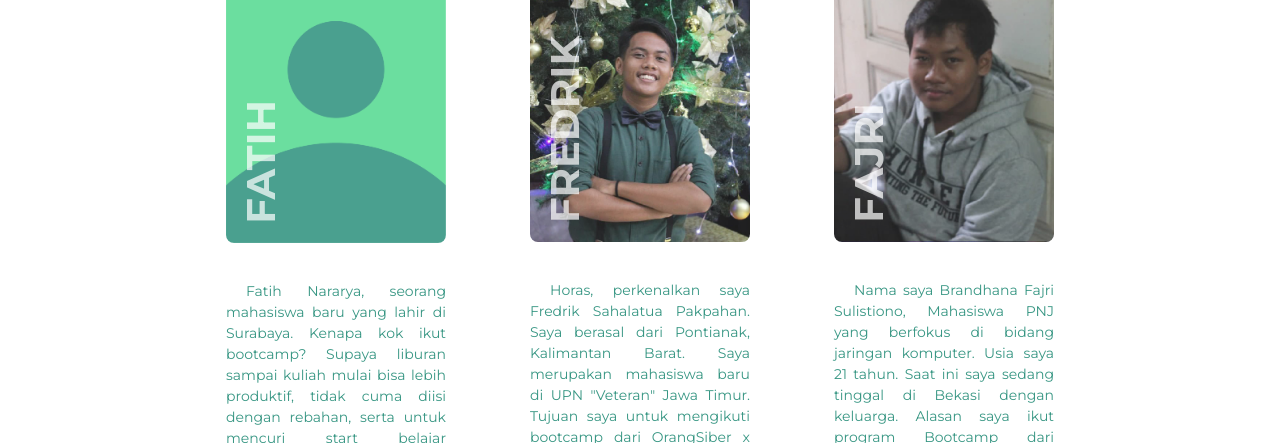
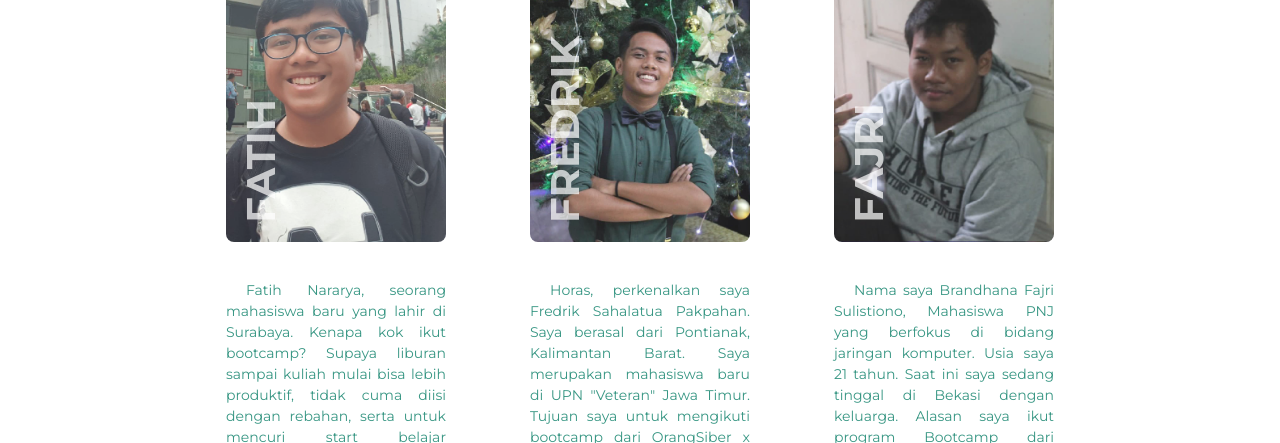
Before and after one commit to Fatih20/NuDev, a plain HTML site: page index.html in a window 1280 px wide. Shown: the part 708-1151 px from the top of the page. Drawn offline with Linux system fonts and the light colour scheme.

Commit message:
Add files via upload

```diff
--- a/index.html
+++ b/index.html
@@ -103,7 +103,7 @@
 				<div class="contents">
 					<div class="content">
 						<div class="photo">
-							<img src="foto.png">
+							<img src="fatih.jpg">
 							<h3>FATIH</h3>
 							<a href="instagram.com" class="ig"><img src= "instagramicon.png"></a>
 						</div>
```
